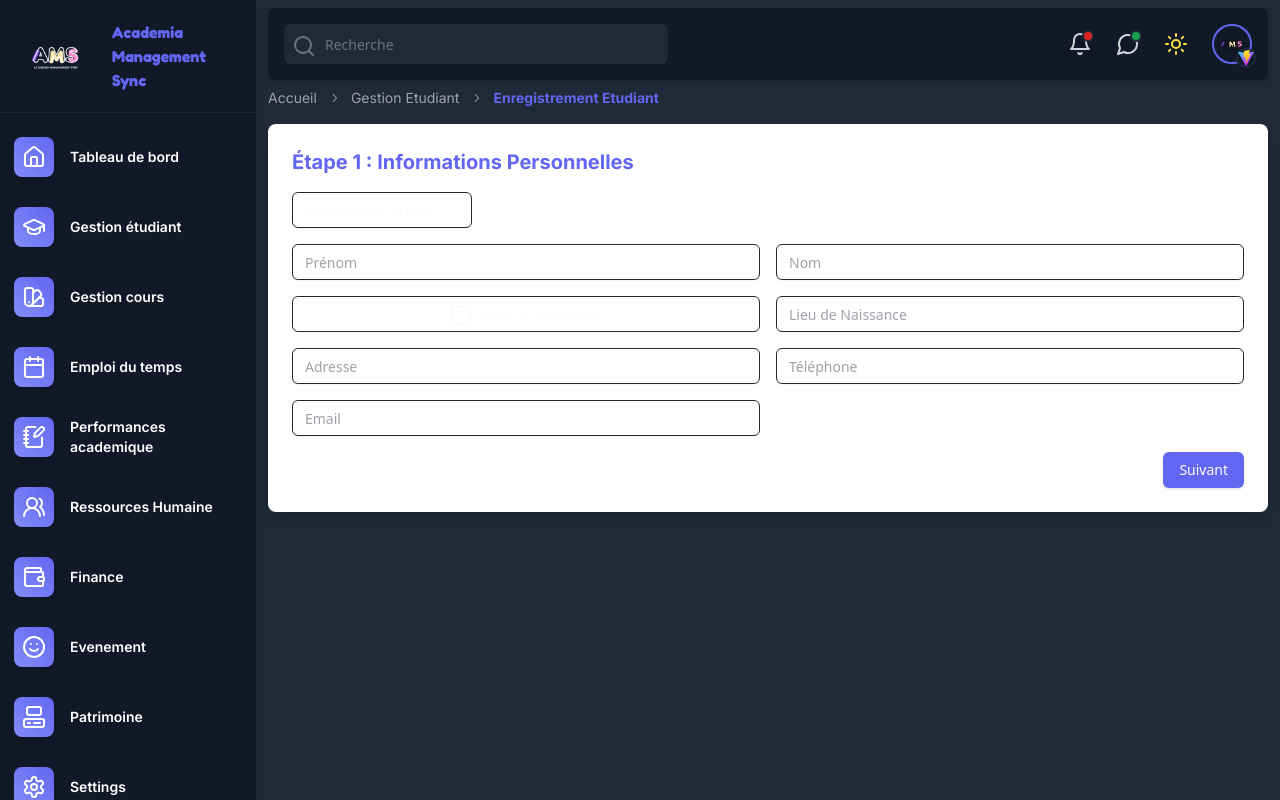
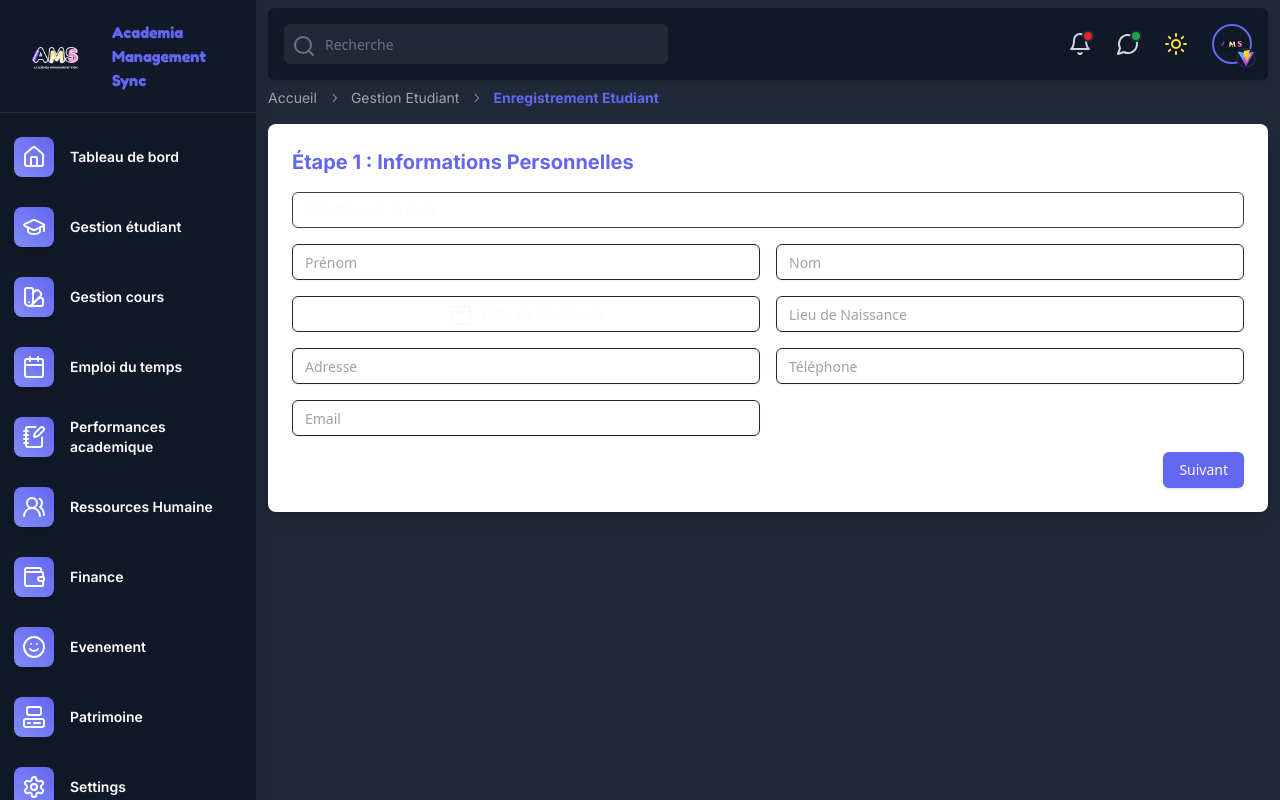
Before and after one commit to AureDulvresse/app.ams.io, a React (Vite) app: page /students/create in a window 1280 px wide. Built offline with nearby package versions, Linux system fonts and the light colour scheme.

Commit message:
Update SelectField.tsx

```diff
--- a/src/components/common/SelectField.tsx
+++ b/src/components/common/SelectField.tsx
@@ -9,12 +9,12 @@ import {
   SelectValue,
 } from "@/components/ui/select";
 
-// Définition des props pour rendre le composant flexible
 interface SelectFieldProps {
-  label: string; // Label du groupe
-  placeholder: string; // Placeholder dans le SelectTrigger
-  options: Array<{ label: string; value: string }>; // Options disponibles dans le Select
-  onChange?: (value: string) => void; // Optionnel : Fonction pour capturer la sélection
+  label: string;
+  placeholder: string;
+  options: Array<{ label: string; value: string }>;
+  onChange?: (value: string) => void;
+  error?: string; // Simplifié en string pour afficher un message d'erreur clair
 }
 
 const SelectField: React.FC<SelectFieldProps> = ({
@@ -22,15 +22,17 @@ const SelectField: React.FC<SelectFieldProps> = ({
   placeholder,
   options,
   onChange,
+  error,
 }) => {
   return (
+    <div className="w-full">
       <Select onValueChange={onChange}>
-      <SelectTrigger className="w-[180px]">
+        <SelectTrigger className="w-full border-gray-300 dark:border-gray-700">
           <SelectValue placeholder={placeholder} />
         </SelectTrigger>
         <SelectContent>
           <SelectGroup>
-          <SelectLabel>{label}</SelectLabel>
+            <SelectLabel className="text-gray-500">{label}</SelectLabel>
             {options.map((option) => (
               <SelectItem key={option.value} value={option.value}>
                 {option.label}
@@ -39,6 +41,10 @@ const SelectField: React.FC<SelectFieldProps> = ({
           </SelectGroup>
         </SelectContent>
       </Select>
+      {error && (
+        <p className="mt-1 text-sm text-red-600 dark:text-red-400">{error}</p>
+      )}
+    </div>
   );
 };
 
```
Lines whose indentation alone changed are shown as unchanged.
